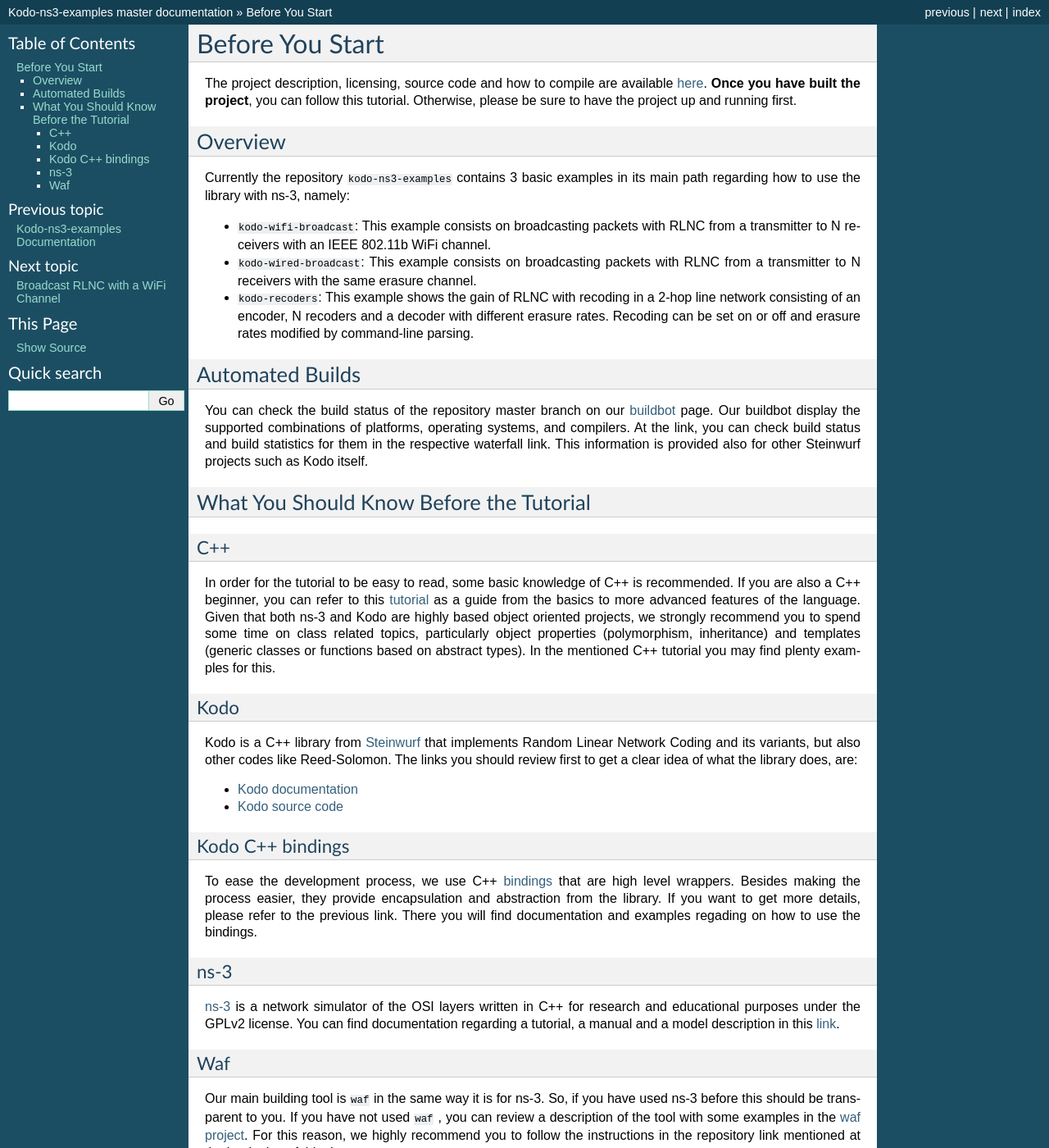
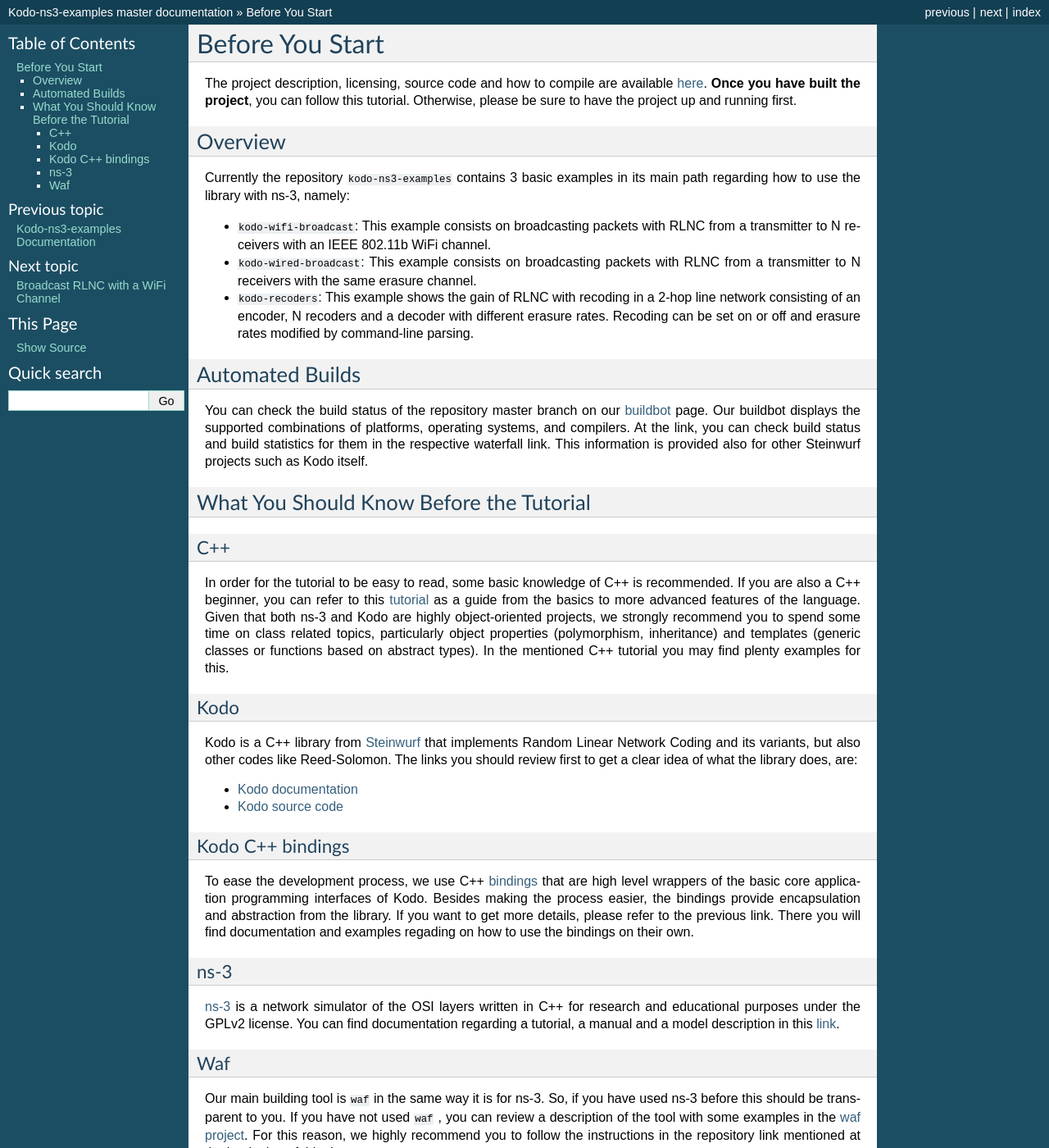
Before and after one commit to steinwurf/kodo-ns3-examples, a Sphinx documentation site: the page built from docs/before_you_start.rst, in a window 1280 px wide and 1400 px high. Shown: the whole window at 82% size. Built offline with Sphinx 7.4.7, drawn with Linux system fonts in a browser that asks for light colours; formulas are drawn with MathJax 3.

Commit message:
Update tutorial I

```diff
--- a/docs/before_you_start.rst
+++ b/docs/before_you_start.rst
@@ -29,7 +29,7 @@
 
 You can check the build status of the repository master branch on our
 `buildbot <http://buildbot.steinwurf.dk/stats?projects=kodo-ns3-examples>`_
-page. Our buildbot display the supported combinations of platforms,
+page. Our buildbot displays the supported combinations of platforms,
 operating systems, and compilers. At the link, you can check
 build status and build statistics for them in the respective waterfall link.
 This information is provided also for other Steinwurf projects such as Kodo
@@ -45,7 +45,7 @@
 recommended. If you are also a C++ beginner, you can refer to this
 `tutorial <http://www.cplusplus.com/doc/tutorial/>`_ as a guide from the basics
 to more advanced features of the language. Given that both ns-3 and Kodo are
-highly based object oriented projects, we strongly recommend you to spend some
+highly object-oriented projects, we strongly recommend you to spend some
 time on class related topics, particularly object properties (polymorphism,
 inheritance) and templates (generic classes or functions based on abstract
 types). In the mentioned C++ tutorial you may find plenty examples for this.
@@ -59,7 +59,7 @@
 codes like Reed-Solomon. The links you should review first to get a
 clear idea of what the library does, are:
 
-* `Kodo documentation <http://kodo-docs.steinwurf.com/en/latest/>`_
+* `Kodo documentation <http://docs.steinwurf.com/>`_
 * `Kodo source code <https://github.com/steinwurf/kodo>`_
 
 
@@ -68,10 +68,11 @@
 
 To ease the development process, we use C++
 `bindings <https://github.com/steinwurf/kodo-cpp>`_ that are high level
-wrappers. Besides making the process easier, they provide encapsulation
+wrappers of the basic core application programming interfaces of Kodo.
+Besides making the process easier, the bindings provide encapsulation
 and abstraction from the library. If you want to get more details, please
 refer to the previous link. There you will find documentation and examples
-regading on how to use the bindings.
+regading on how to use the bindings on their own.
 
 ns-3
 ^^^^
```
Also changed, not shown: docs/wifi_broadcast.rst (+21 -18 lines), docs/wired_broadcast.rst (+3 -4 lines).
